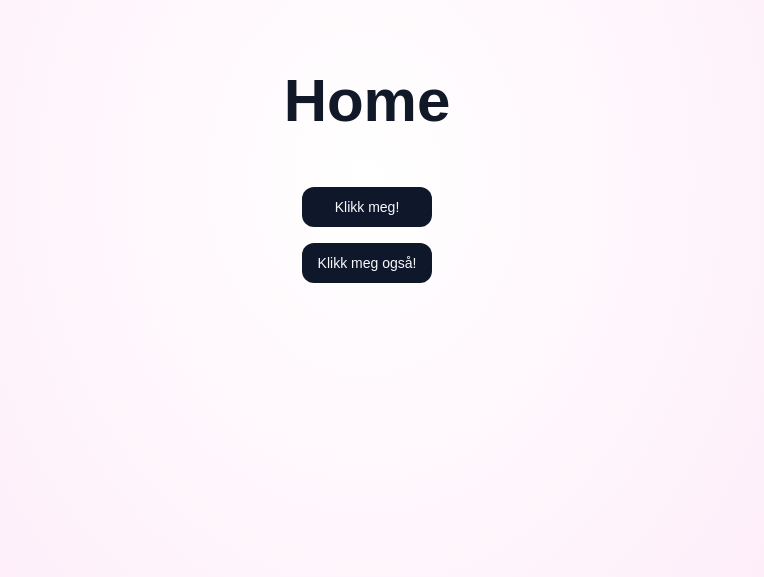
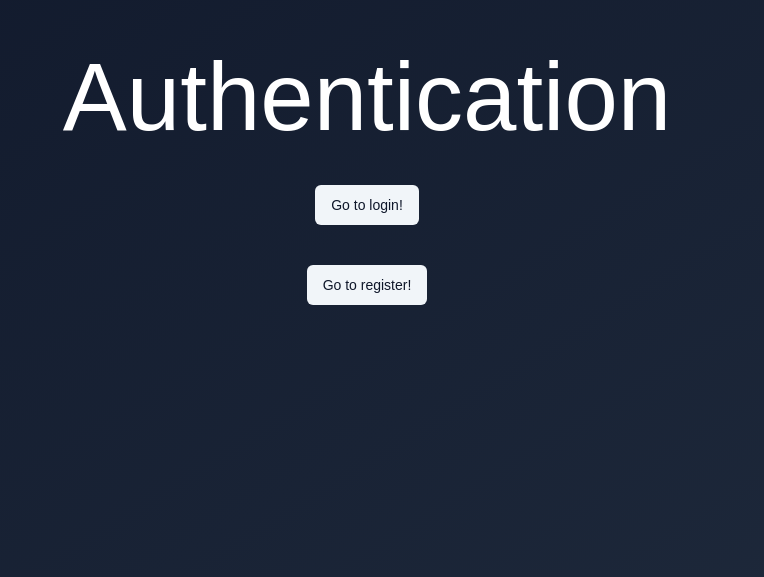
Before and after one commit to Enderz420/nextjs_auth, a Next.js app in the folder nextjs_auth/: page / in a window 1280 px wide. Shown: the part 223-800 px from the top of the page, without its empty margins (273-1037 px from the left). Built offline with nearby package versions, Linux system fonts and the light colour scheme.

Commit message:
tidy up landing page

```diff
--- a/nextjs_auth/app/page.tsx
+++ b/nextjs_auth/app/page.tsx
@@ -2,14 +2,14 @@ import { Button } from "@/components/ui/button";
 
 export default function Home() {
   return (
-    <div className="h-screen flex items-center justify-center flex-col bg-[radial-gradient(60%_120%_at_50%_50%,hsla(0,0%,100%,0)_0,rgba(252,205,238,.5)_100%)]">
-      <h1 className="mb-4 text-3xl font-extrabold text-gray-900 dark:text-white md:text-5xl lg:text-6xl">
-        Home
-      </h1>
-      <div className="grid gap-4 col-span-2 mt-10">
-        <Button className="rounded-xl">Klikk meg!</Button>
-        <Button className="rounded-xl">Klikk meg også!</Button>
+    <main className="flex items-center justify-center flex-col min-h-screen bg-gradient-to-br text-white from-slate-900 to-slate-800">
+      <div className="flex flex-col gap-y-10">
+        <h1 className="text-8xl">Authentication</h1>
+        <div className="flex flex-col items-center gap-y-10">
+          <Button variant="secondary">Go to login!</Button>
+          <Button variant="secondary">Go to register!</Button>
+        </div>
       </div>
-    </div>
+    </main>
   );
 }
```
